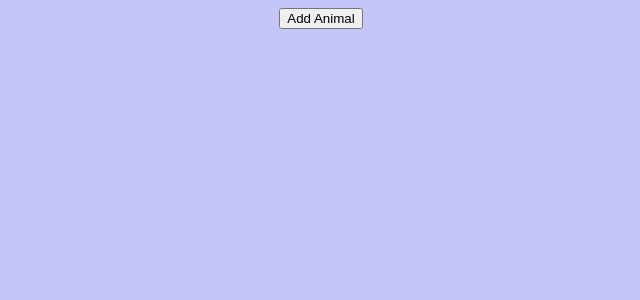
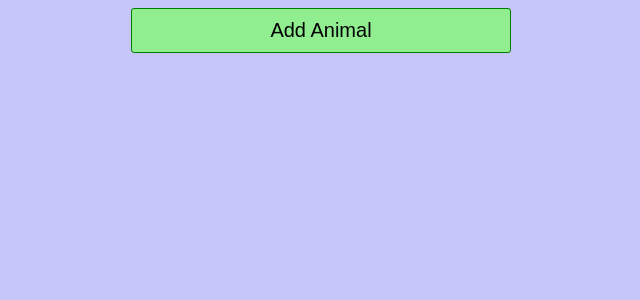
Before and after one commit to SeherKumsar/Redux_ile_Modern_React_animals, a React (Create React App) app: page / in a window 1280 px wide. Shown: the top 300 px of the page, without its empty margins (319-959 px from the left). Built offline with nearby package versions, Linux system fonts and the light colour scheme.

Commit message:
added button style to css

```diff
--- a/src/App.css
+++ b/src/App.css
@@ -7,3 +7,12 @@ html {
     flex-direction: column;
     align-items: center;
 }
+
+button {
+    background-color: lightgreen;
+    border: 1px solid green;
+    border-radius: 3px;
+    font-size: 20px;
+    padding: 10px;
+    width: 30%;
+}
```
